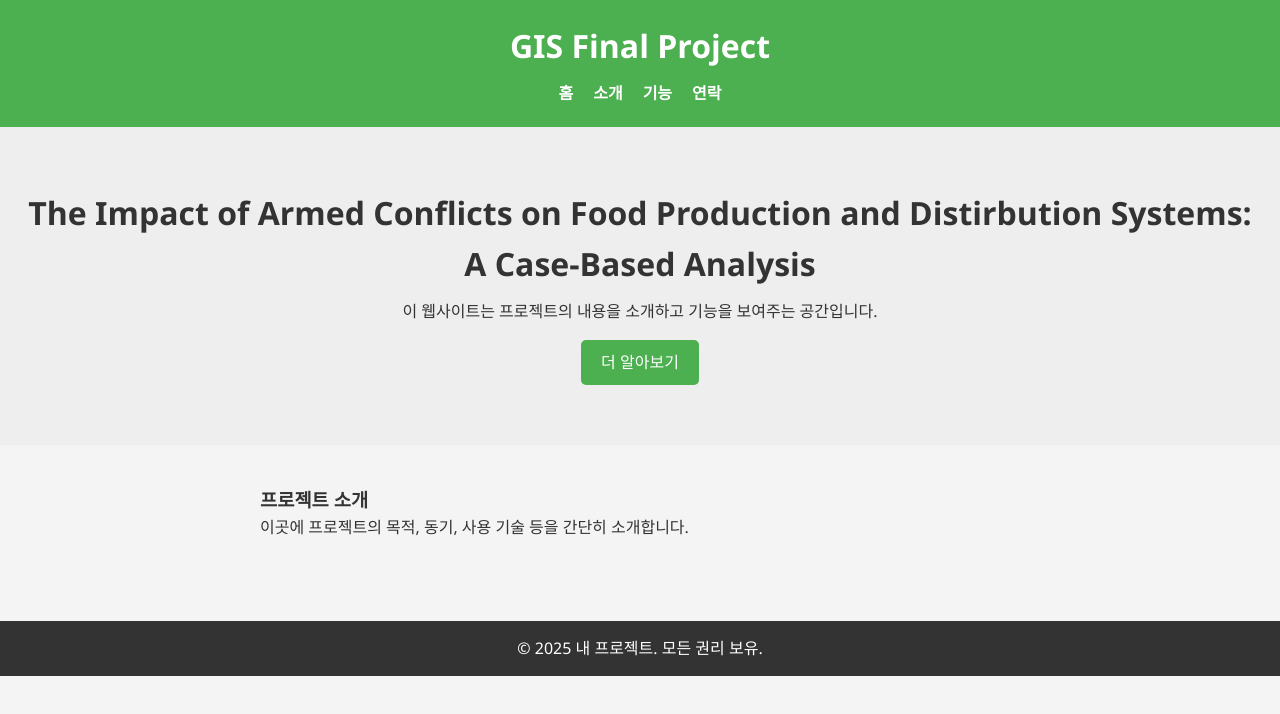
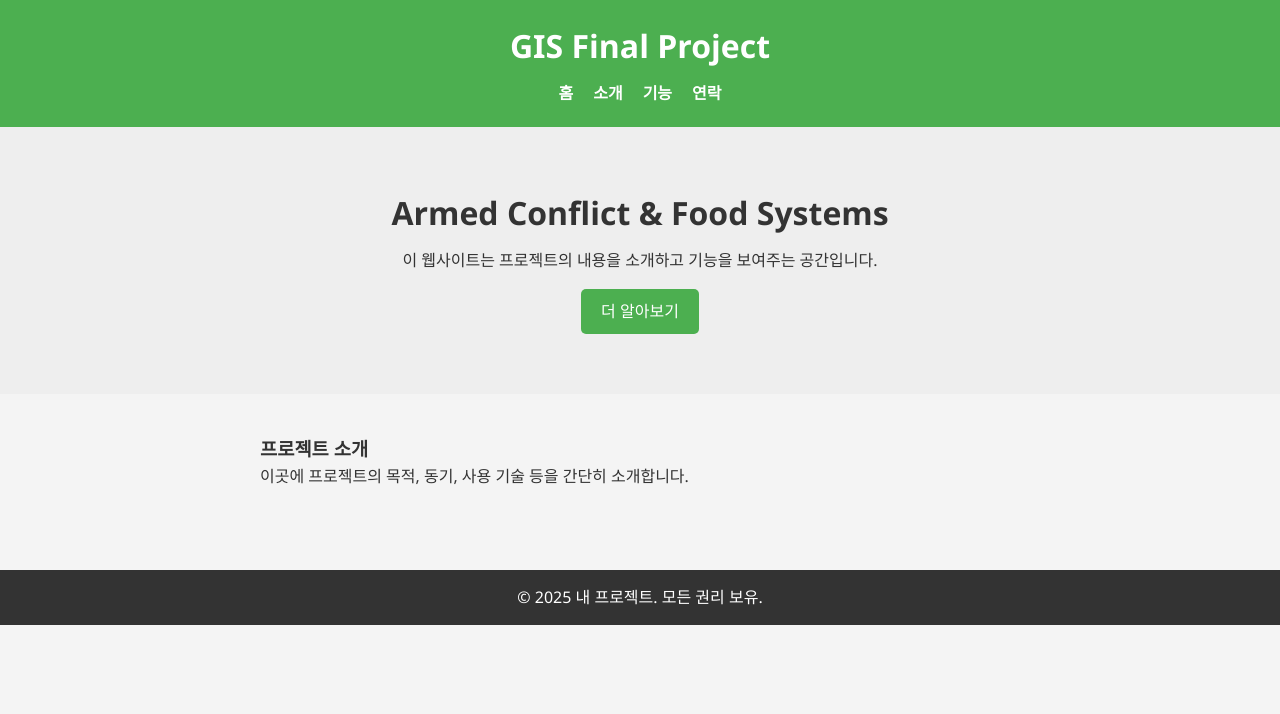
Before and after one commit to dgart1574/dgart1574.github.io, a plain HTML site: page index.html in a window 1280 px wide. Drawn offline with Linux system fonts and the light colour scheme.

Commit message:
Update index.html

```diff
--- a/index.html
+++ b/index.html
@@ -21,7 +21,7 @@
 
   <main>
     <section class="hero">
-      <h2>The Impact of Armed Conflicts on Food Production and Distirbution Systems: A Case-Based Analysis</h2>
+      <h2>Armed Conflict & Food Systems</h2>
       <p>이 웹사이트는 프로젝트의 내용을 소개하고 기능을 보여주는 공간입니다.</p>
       <a href="#" class="btn">더 알아보기</a>
     </section>
```
